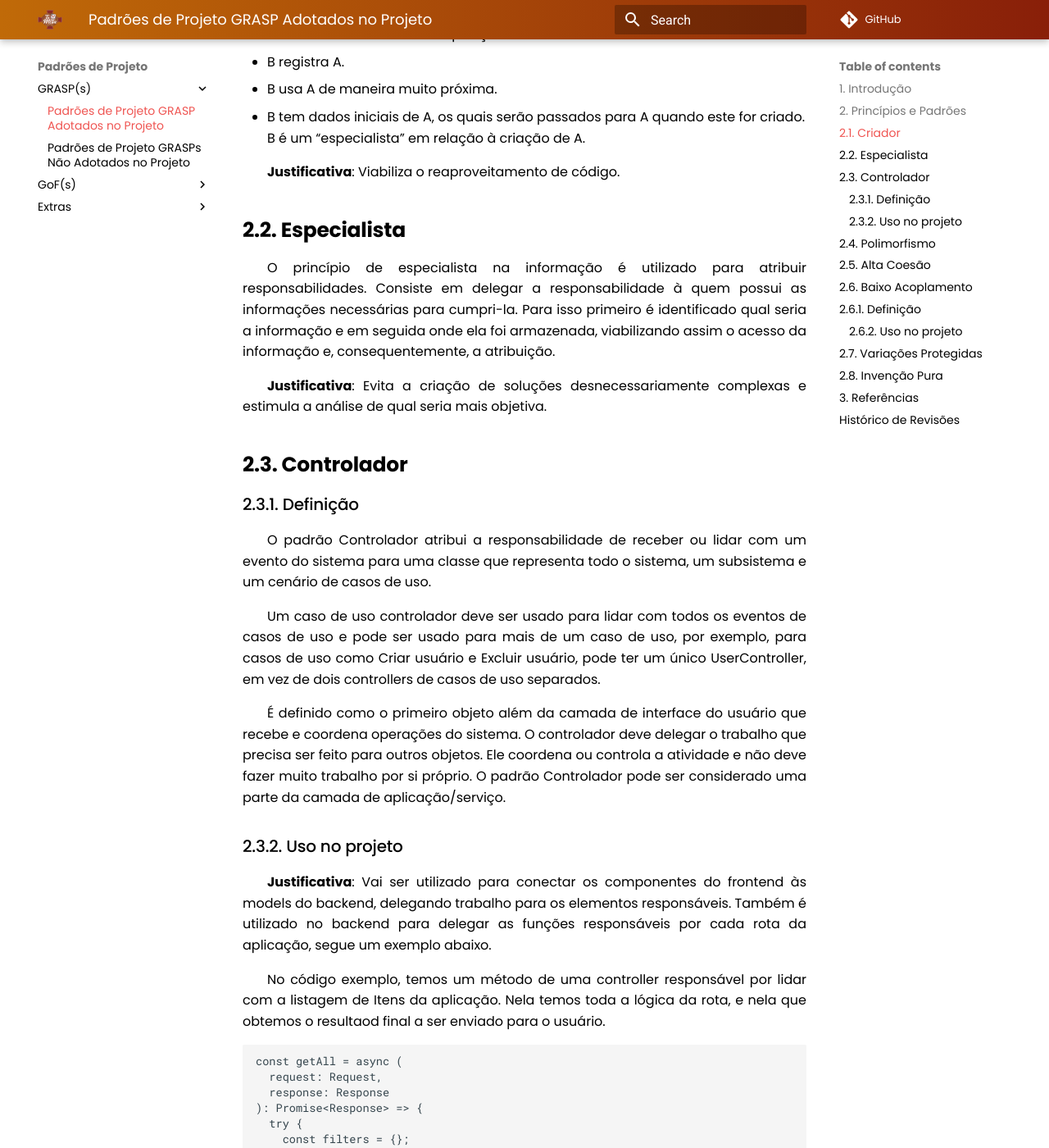
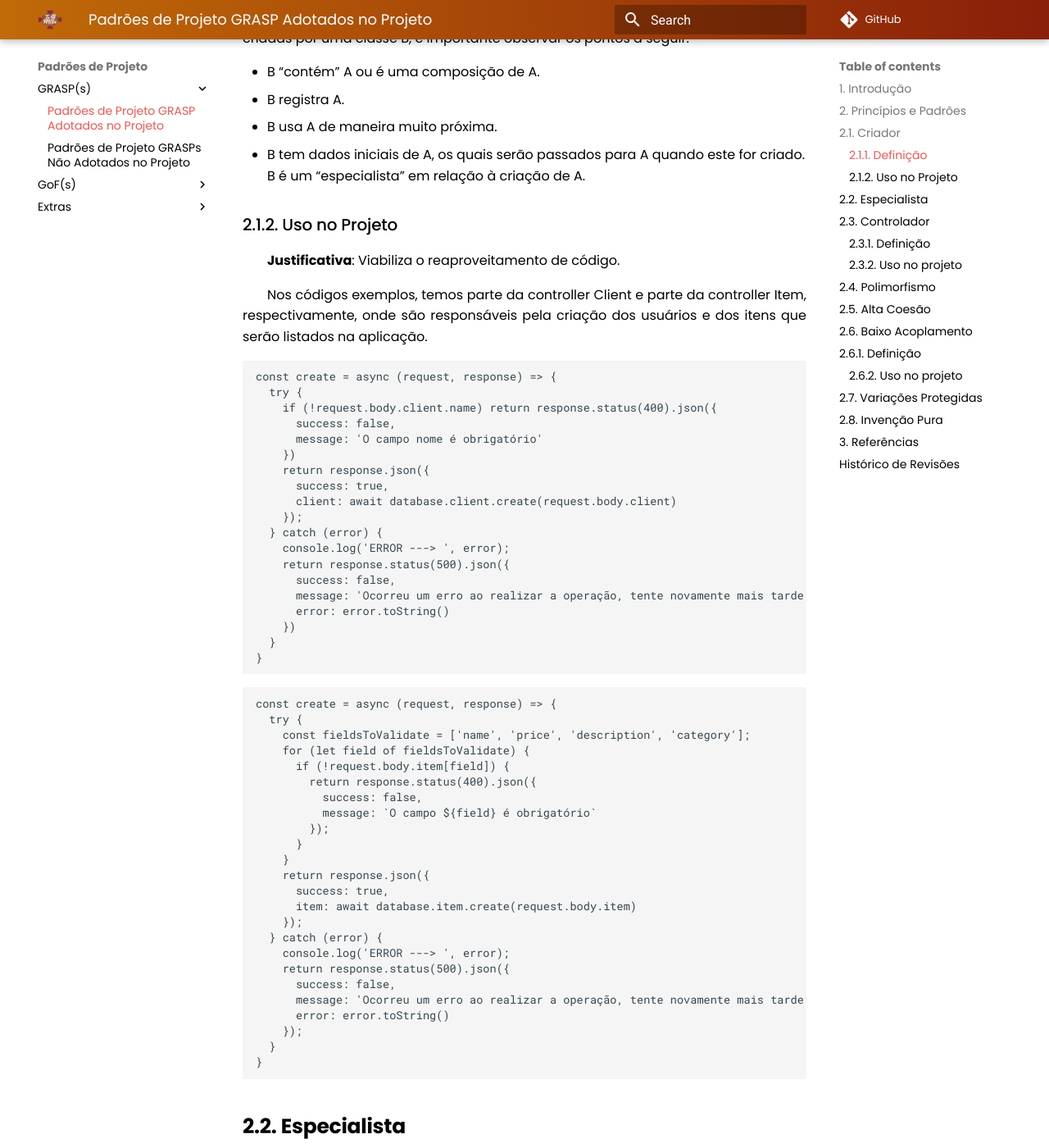
Before and after one commit to UnBArqDsw2021-1/2021.1_G02_TaNaMesa_docs, an MkDocs documentation site: the page built from docs/3-Padroes-de-Projeto/GRASPs/Padroes-Adotados-no-Projeto.md, in a window 1280 px wide and 1400 px high, scrolled down 940 px. Shown: the whole window at 82% size. Built offline with MkDocs 1.6.1 and Material for MkDocs 9.7.7, drawn with Linux system fonts in a browser that asks for light colours; comment, search, counter and statistics services are not loaded; some of the changed text lies outside the part shown.

Commit message:
(#107) Adicionando código exemplo padrão criador

````diff
--- a/docs/3-Padroes-de-Projeto/GRASPs/Padroes-Adotados-no-Projeto.md
+++ b/docs/3-Padroes-de-Projeto/GRASPs/Padroes-Adotados-no-Projeto.md
@@ -6,6 +6,7 @@ No intuito de estruturar melhor projetos desenvolvidos utilizando programação
 
 ## 2. Princípios e Padrões
 ## 2.1. Criador
+### 2.1.1. Definição
 O padrão Criador tem como objetivo determinar qual classe deve ser a responsável pela criação de instâncias de determinados objetos.
 
 Por exemplo, se for decidido que as instâncias de uma classe A devem ser criadas por uma
@@ -16,8 +17,62 @@ classe B, é importante observar os pontos a seguir:
 - B usa A de maneira muito próxima.
 - B tem dados iniciais de A, os quais serão passados para A quando este for criado. B é um “especialista” em relação à criação de A.
 
+### 2.1.2. Uso no Projeto
+
 **Justificativa**: Viabiliza o reaproveitamento de código.
 
+Nos códigos exemplos, temos parte da controller Client e parte da controller Item,
+respectivamente, onde são responsáveis pela criação dos usuários e dos itens que serão
+listados na aplicação.
+
+```
+const create = async (request, response) => {
+  try {
+    if (!request.body.client.name) return response.status(400).json({
+      success: false,
+      message: 'O campo nome é obrigatório'
+    })
+    return response.json({
+      success: true,
+      client: await database.client.create(request.body.client)
+    });
+  } catch (error) {
+    console.log('ERROR ---> ', error);
+    return response.status(500).json({
+      success: false,
+      message: 'Ocorreu um erro ao realizar a operação, tente novamente mais tarde.',
+      error: error.toString()
+    })
+  }
+}
+```
+
+```
+const create = async (request, response) => {
+  try {
+    const fieldsToValidate = ['name', 'price', 'description', 'category'];
+    for (let field of fieldsToValidate) {
+      if (!request.body.item[field]) {
+        return response.status(400).json({
+          success: false,
+          message: `O campo ${field} é obrigatório`
+        });
+      }
+    }
+    return response.json({
+      success: true,
+      item: await database.item.create(request.body.item)
+    });
+  } catch (error) {
+    console.log('ERROR ---> ', error);
+    return response.status(500).json({
+      success: false,
+      message: 'Ocorreu um erro ao realizar a operação, tente novamente mais tarde.',
+      error: error.toString()
+    });
+  }
+}
+```
 ## 2.2. Especialista
 O princípio de especialista na informação é utilizado para atribuir responsabilidades. Consiste em delegar a responsabilidade à quem possui as informações necessárias para cumpri-la. Para isso primeiro é identificado qual seria a informação e em seguida onde ela foi armazenada, viabilizando assim o acesso da informação e, consequentemente, a atribuição.
 
@@ -36,7 +91,7 @@ Um caso de uso controlador deve ser usado para lidar com todos os eventos de cas
 
 **Justificativa**: Vai ser utilizado para conectar os componentes do frontend às models do backend, delegando trabalho para os elementos responsáveis. Também é utilizado no backend para delegar as funções responsáveis por cada rota da aplicação, segue um exemplo abaixo.
 
-No código exemplo, temos um método de uma controller responsável por lidar com a listagem de Itens da aplicação. Nela temos toda a lógica da rota, e nela que obtemos o resultaod final a ser enviado para o usuário.
+No código exemplo, temos um método de uma controller responsável por lidar com a listagem de Itens da aplicação. Nela temos toda a lógica da rota, e nela que obtemos o resultado final a ser enviado para o usuário.
 
 ```
 const getAll = async (
@@ -180,3 +235,4 @@ que agrupam comportamentos muito utilizados.
 | 29/08/2021 | 1.3    | Desenvolvimento dos padrões Polimorfismo, Indireção e Criador e padronização tópico referências | [Eduarda Servidio](https://github.com/ServideoEC) |
 | 03/09/2021 | 1.4    | Adição das justificativas de uso | [Brenda Santos](https://github.com/brendavsantos) |
 | 03/09/2021 | 1.5    | Revisão do documento | [Sergio Cipriano](https://github.com/sergiosacj), [Emily Dias](https://github.com/emysdias) |
+| 19/09/2021 | 1.6    | Adição de códigos referentes aos padrões | [Eduarda Servidio](https://github.com/ServideoEC) e  [Tiago Samuel](https://github.com/tsrrodrigues)|
````
